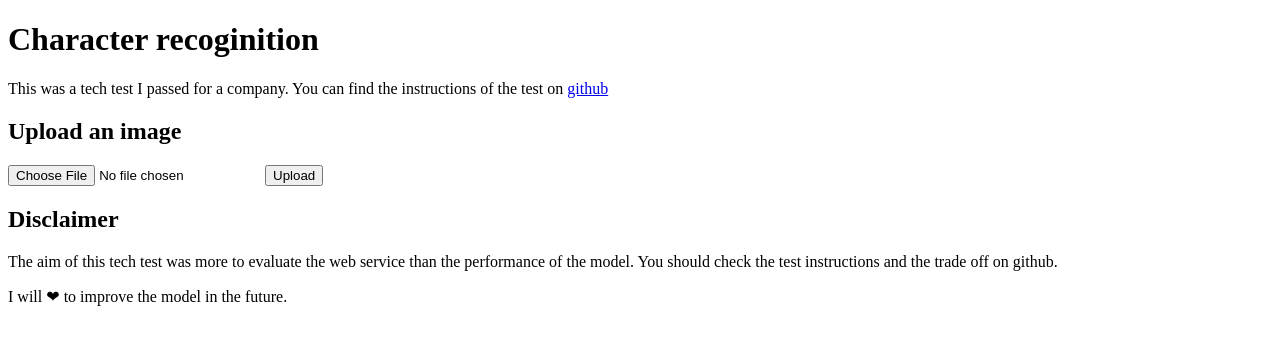
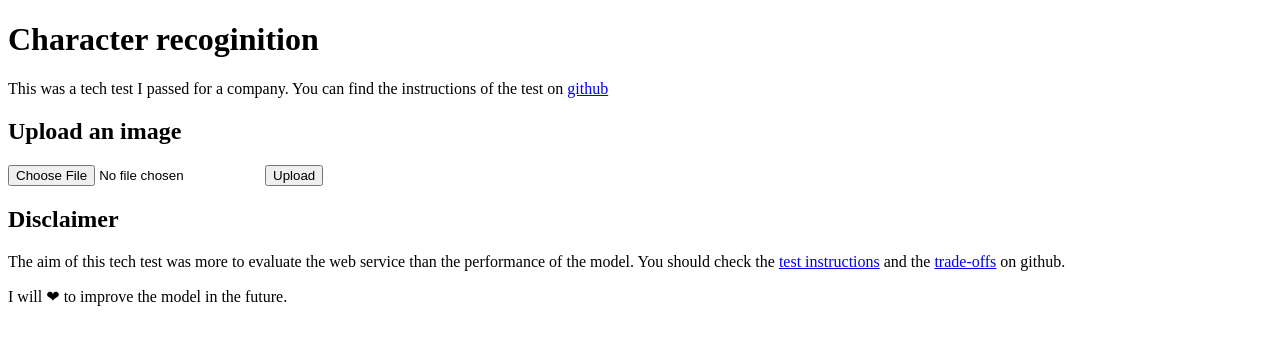
Before and after one commit to gobert/digit-recognition, a Flask app: page / in a window 1280 px wide. Shown: the top 345 px of the page. Run offline with Flask 2, Linux system fonts and the light colour scheme; parts of the project's set-up code (start-up, migrations or seed data) failed here and were passed over.

Commit message:
Add / Correct link to github
This better explain what was the scope of the test.

```diff
--- a/templates/index.html
+++ b/templates/index.html
@@ -2,7 +2,7 @@
 <title>Character recoginition</title>
 <h1>Character recoginition</h1>
 <p>
-  This was a tech test I passed for a company. You can find the instructions of the test on <a href="https://github.com/gobert/digit-recognition/blob/master/insutrctions.md">github</a>
+  This was a tech test I passed for a company. You can find the instructions of the test on <a href="https://github.com/gobert/digit-recognition/blob/master/instructions.md">github</a>
 </p>
 <h2>Upload an image</h2>
 <form method=post action="/recognize" enctype=multipart/form-data>
@@ -10,5 +10,5 @@
      <input type=submit value=Upload>
 </form>
 <h2>Disclaimer</h2>
-<p>The aim of this tech test was more to evaluate the web service than the performance of the model. You should check the test instructions and the trade off on github.</p>
+<p>The aim of this tech test was more to evaluate the web service than the performance of the model. You should check the <a href="https://github.com/gobert/digit-recognition/blob/master/instructions.md">test instructions</a> and the <a href="https://github.com/gobert/digit-recognition/blob/master/README.md">trade-offs</a> on github.</p>
 <p>I will ❤ to improve the model in the future.</p>
```
